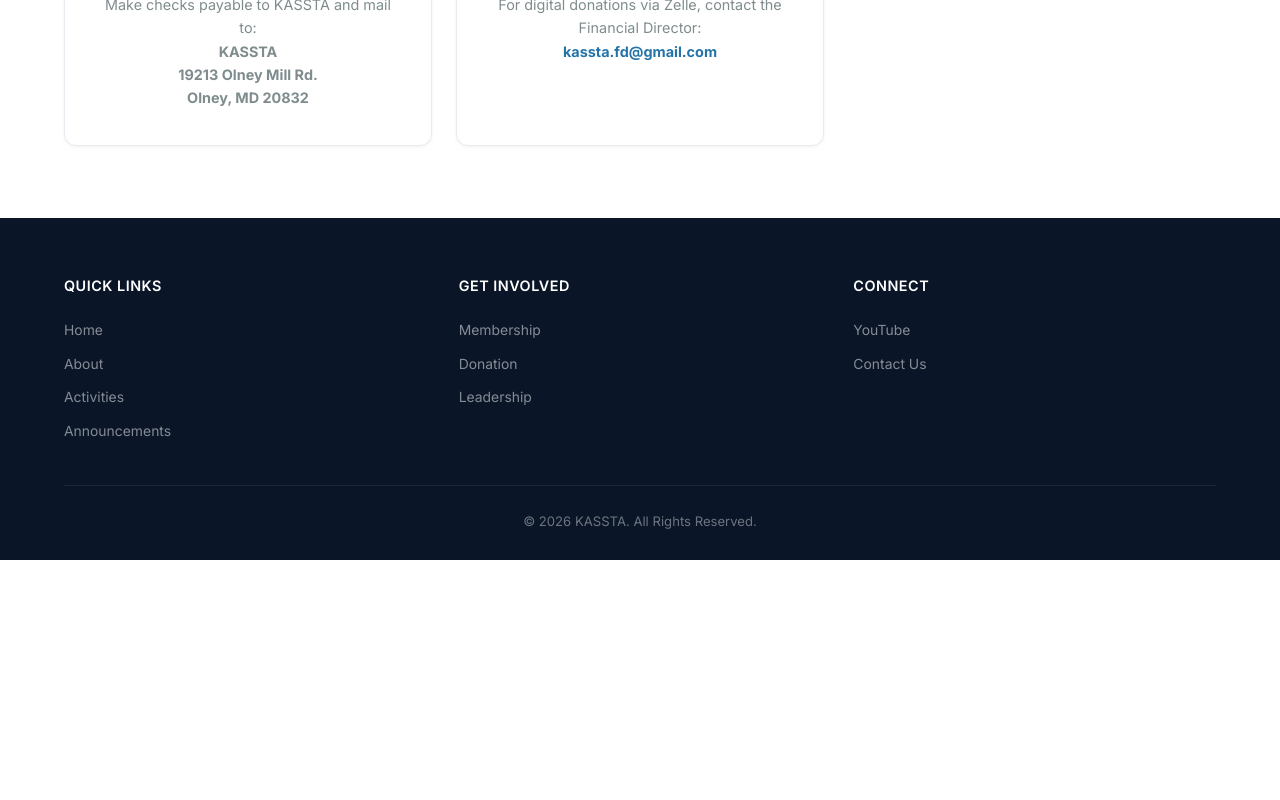
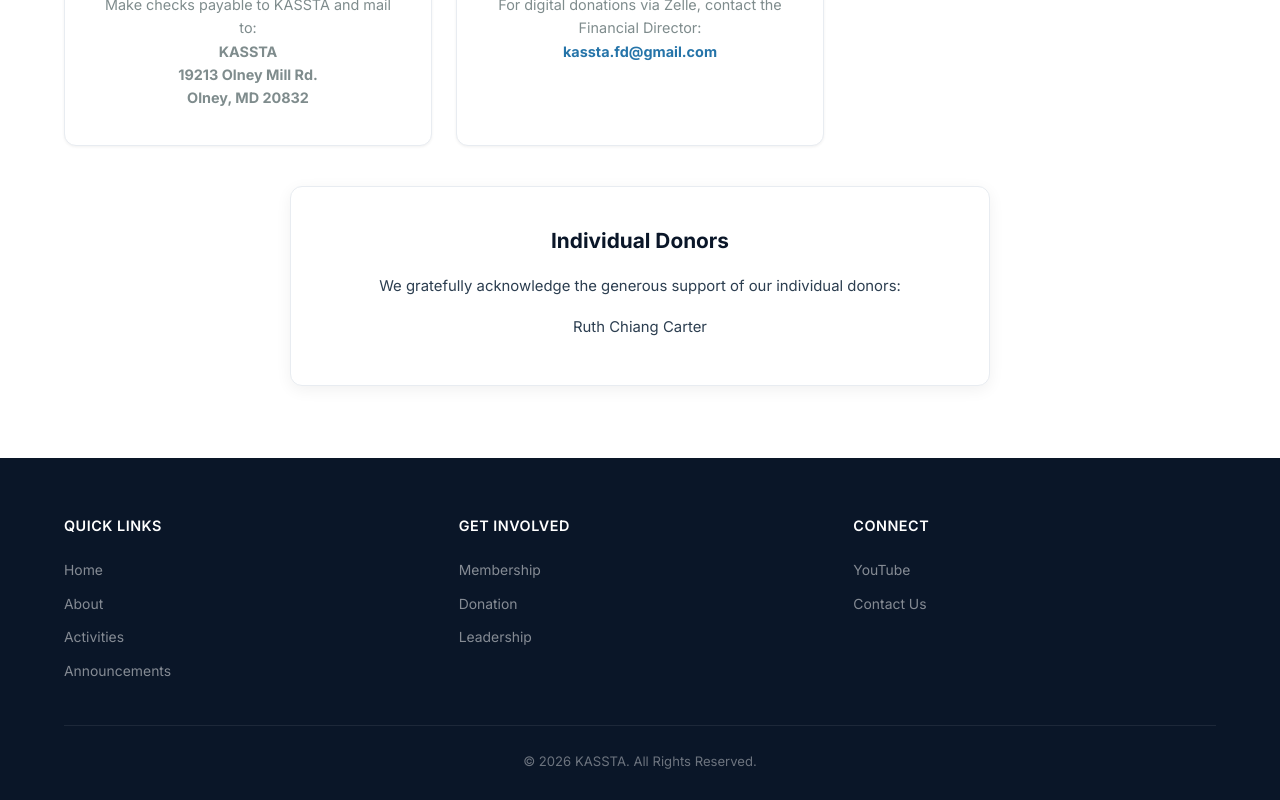
Before and after one commit to yunks128/kassta, a React (Vite) app: page /#/donation in a window 1280 px wide. Shown: the part 852-1652 px from the top of the page. Before the commit the page ends 1412 px from the top, so only its background shows below. Built offline with nearby package versions, Linux system fonts and the light colour scheme.

Commit message:
Move workshop group photo to 2025 section and add individual donors
- Workshop group photo was incorrectly placed under Workshop 2024; moved to Workshop 2025
- Added Ruth Chiang Carter as individual donor on Donation page

```diff
--- a/src/pages/Activities.jsx
+++ b/src/pages/Activities.jsx
@@ -31,6 +31,7 @@
             <p><strong>Supporting:</strong> Korea Aerospace Research Institute (KARA)</p>
             <p style={{ marginTop: 16 }}>This workshop brings together leading minds from across the globe to foster collaboration, share cutting-edge research, and forge partnerships advancing space exploration. Programming includes keynote addresses from international space agency officials, technical sessions on satellite systems and Earth observation, networking opportunities, and technology exhibitions.</p>
             <p style={{ marginTop: 12 }}><strong>Target Attendees:</strong> Researchers, scientists, industry representatives, and policymakers interested in space science and technology advancement.</p>
+            <img src={import.meta.env.BASE_URL + 'images/workshop-group.jpg'} alt="Workshop 2025 group photo" style={{ width: '100%', borderRadius: 8, marginTop: 20 }} />
           </div>
         </div>
       </section>
@@ -62,7 +63,6 @@
             <p><strong>Location:</strong> California Institute of Technology (Caltech), Pasadena, CA</p>
             <p><strong>Organizers:</strong> KASSTA, Korean Space Science Society (KSSS), and NASA JPL</p>
             <p style={{ marginTop: 16 }}>This three-day workshop fostered collaboration between participating organizations, attracting 70 scientists from across the aerospace community to share research and forge new partnerships.</p>
-            <img src={import.meta.env.BASE_URL + 'images/workshop-group.jpg'} alt="Workshop 2024 group photo" style={{ width: '100%', borderRadius: 8, marginTop: 20 }} />
           </div>
           <h3 className="section-title" style={{ marginTop: 40, fontSize: '1.3rem' }}>Workshop 2024 Recordings</h3>
           <div className="yt-grid" style={{ marginTop: 20 }}>
--- a/src/pages/Donation.jsx
+++ b/src/pages/Donation.jsx
@@ -31,6 +31,14 @@
               <p><a href="mailto:kassta.fd@gmail.com"><strong>kassta.fd@gmail.com</strong></a></p>
             </div>
           </div>
+
+          <div className="info-box" style={{ textAlign: 'center', maxWidth: 700, margin: '40px auto 0' }}>
+            <h2>Individual Donors</h2>
+            <p style={{ marginTop: 12 }}>We gratefully acknowledge the generous support of our individual donors:</p>
+            <ul style={{ listStyle: 'none', padding: 0, marginTop: 16 }}>
+              <li>Ruth Chiang Carter</li>
+            </ul>
+          </div>
         </div>
       </section>
     </>
```
